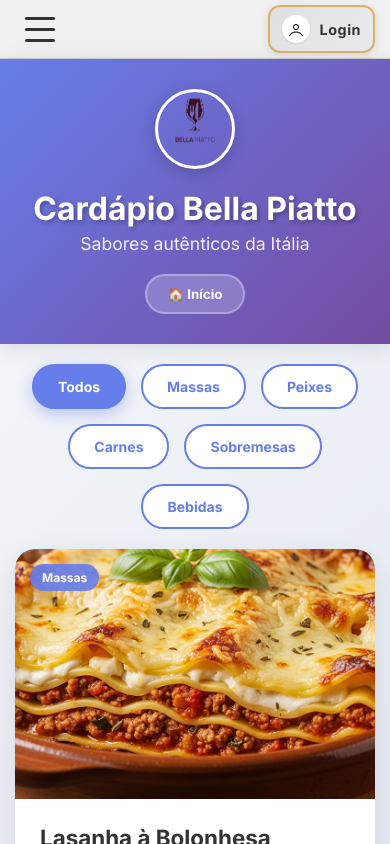
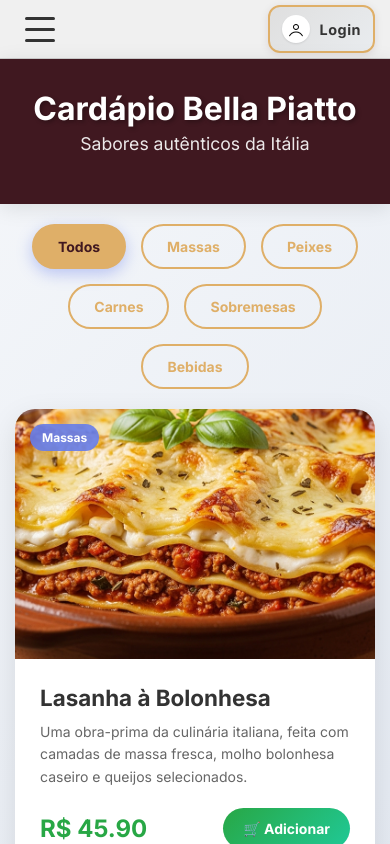
Before and after one commit to POO2T/Restaurante, an Angular app in the folder Front-End_Restaurante/: page /cardapio in a window 390 px wide. Built offline with nearby package versions, Linux system fonts and the light colour scheme.

Commit message:
fix: Ajustando aparência e responsividade de cardápio

```diff
--- a/Front-End_Restaurante/src/app/layout/header/header.css
+++ b/Front-End_Restaurante/src/app/layout/header/header.css
@@ -68,6 +68,7 @@
 
 .main-nav a:hover {
     font-size: 1.6em;
+    color: var(--secondary-color);
 }
 /*
 *   Estilos de navegação principal (Fim)
@@ -151,10 +152,6 @@
     z-index: 900; /* Fixa o overlay acima do conteúdo */
     opacity: 0;
     transition: opacity 200ms ease-in-out;
-}
-.overlay.active {
-    display: block;
-    opacity: 1;
 }
 
 
@@ -252,4 +249,9 @@
     .btn-login span {
         display: block;
     }
+
+    .overlay.active {
+        display: block;
+        opacity: 1;
+    }
 }
--- a/Front-End_Restaurante/src/app/pages/cardapio/cardapio.css
+++ b/Front-End_Restaurante/src/app/pages/cardapio/cardapio.css
@@ -7,7 +7,7 @@
 
 /* Header */
 .header-cardapio {
-  background: linear-gradient(135deg, #667eea 0%, #764ba2 100%);
+  background: var(--primary-color);
   color: white;
   padding: 30px 20px;
   box-shadow: 0 4px 20px rgba(0, 0, 0, 0.1);
@@ -88,26 +88,28 @@
 
 .btn-categoria {
   padding: 12px 24px;
-  border: 2px solid #667eea;
-  background: white;
-  color: #667eea;
+  border: 2px solid var(--btn-secondary-color);
+  background: var(--btn-secondary-background);
+  color: var(--btn-secondary-color);
   border-radius: 25px;
   cursor: pointer;
   font-weight: 600;
   transition: all 0.3s ease;
   font-size: 14px;
+
+
 }
 
 .btn-categoria:hover {
-  background: #667eea;
-  color: white;
+  background-color: var(--btn-secondary-color);
+  color: var(--primary-color);
   transform: translateY(-2px);
   box-shadow: 0 5px 15px rgba(102, 126, 234, 0.4);
 }
 
 .btn-categoria.active {
-  background: #667eea;
-  color: white;
+  background: var(--btn-secondary-color);
+  color: var(--primary-color);
   box-shadow: 0 5px 15px rgba(102, 126, 234, 0.4);
 }
 
--- a/Front-End_Restaurante/src/app/pages/cardapio/cardapio.html
+++ b/Front-End_Restaurante/src/app/pages/cardapio/cardapio.html
@@ -2,14 +2,11 @@
   <!-- Header do Cardápio -->
   <div class="header-cardapio">
     <div class="header-content">
-      <img src="/assets/imgs/logo.png" alt="Logo Bella Piatto" class="logo">
       <div class="header-text">
         <h1>Cardápio Bella Piatto</h1>
         <p>Sabores autênticos da Itália</p>
       </div>
       <div class="header-nav">
-        <button class="btn-nav" (click)="voltarInicio()">🏠 Início</button>
-
 
         @if (quantidadeItensCarrinho > 0) {
           <div class="carrinho-info">
@@ -23,20 +20,25 @@
 
   <!-- Filtros por Categoria -->
   <div class="categorias-filter">
+
+    @for (categoria of categorias; track categoria) {
       <button
-      *ngFor="let categoria of categorias"
         [class.active]="categoria === categoriaSelecionada"
         (click)="filtrarPorCategoria(categoria)"
         class="btn-categoria">
+
         {{ categoria }}
       </button>
+    }
+
   </div>
 
   <!-- Grid de Produtos -->
   <div class="grid-cardapio">
-    <div *ngFor="let produto of produtosFiltrados"
-         class="card-produto"
-         [class.indisponivel]="!produto.disponivel">
+
+    @for (produto of produtosFiltrados; track produto) {
+
+    <div class="card-produto" [class.indisponivel]="!produto.disponivel">
 
       <div class="produto-imagem">
         <img [src]="produto.imagemUrl" [alt]="produto.nome">
@@ -54,22 +56,22 @@
 
         <div class="produto-footer">
           <span class="preco">R$ {{ produto.preco.toFixed(2) }}</span>
-          <button
-            class="btn-adicionar"
-            [disabled]="!produto.disponivel"
-            (click)="adicionarAoCarrinho(produto)">
+          <button class="btn-adicionar" [disabled]="!produto.disponivel" (click)="adicionarAoCarrinho(produto)">
 
             @if (produto.disponivel) {
               <span>🛒 Adicionar</span>
             }
             @else {
-              <span>Indisponível</span>
+              <span>❌ Indisponível</span>
             }
 
           </button>
         </div>
       </div>
     </div>
+
+    }
+
     </div>
 
   <!-- Carrinho Resumo -->
--- a/Front-End_Restaurante/src/app/pages/cardapio/cardapio.ts
+++ b/Front-End_Restaurante/src/app/pages/cardapio/cardapio.ts
@@ -137,8 +137,4 @@ export class Cardapio implements OnInit {
     // Limpa o carrinho
     this.carrinho = [];
   }
-
-  voltarInicio() {
-    this.router.navigate(['/']);
-  }
 }
--- a/Front-End_Restaurante/src/app/pages/home/home.css
+++ b/Front-End_Restaurante/src/app/pages/home/home.css
@@ -123,4 +123,20 @@
         max-width: 300px;
         margin: 0 auto;
     }
+
+    .home-image {
+        display: none;
+    }
 }
+
+@media (max-width: 480px) {
+    .home-text h1 {
+        font-size: 1.5em;
+    }
+
+    .home-text p {
+        font-size: 1em;
+    }
+
+
+}
```
Also changed, not shown: 1 other file (tests, documents, lock files or other folders). Lines whose indentation alone changed are shown as unchanged.
